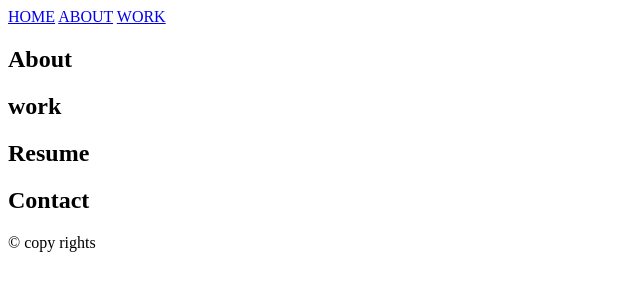
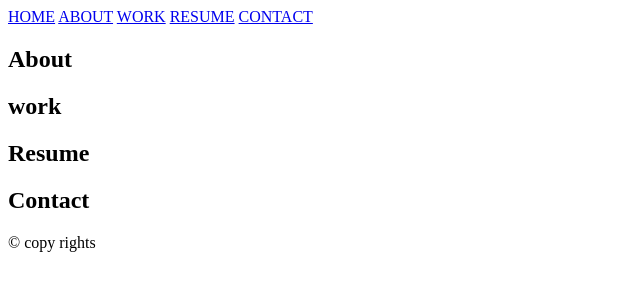
Before and after one commit to chattyghada/first-html-project, a plain HTML site: page index.html in a window 1280 px wide. Shown: the whole page, without its empty margins (0-640 px from the left). Drawn offline with Linux system fonts and the light colour scheme.

Commit message:
first html project

```diff
--- a/index.html
+++ b/index.html
@@ -9,6 +9,8 @@
       <a href="/home"> HOME</a>
       <a href="/about"> ABOUT</a>
       <a href="/work"> WORK</a>
+      <a href="/Resume"> RESUME</a>
+      <a href="/CONTACT"> CONTACT</a>
       </nav>
 
       <section>
@@ -24,7 +26,7 @@
      <h1> Contact</h1>
           </section>
 
-<footer > </footer>
-&copy; copy rights
+<footer > &copy; copy rights
+</footer>
  </body>
 </html>
```
Also changed, not shown: 1 other file. Lines whose indentation alone changed are shown as unchanged.
